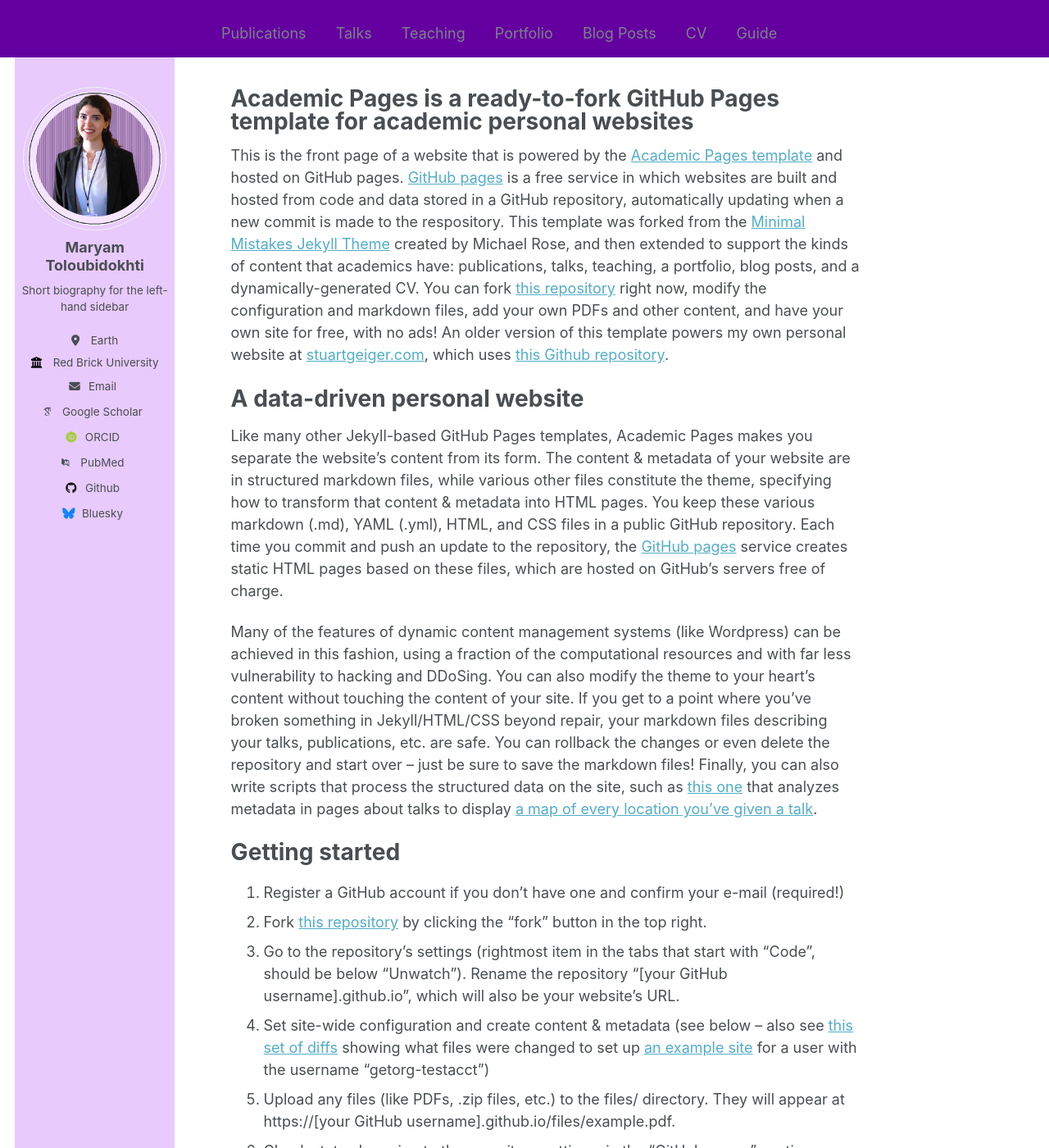
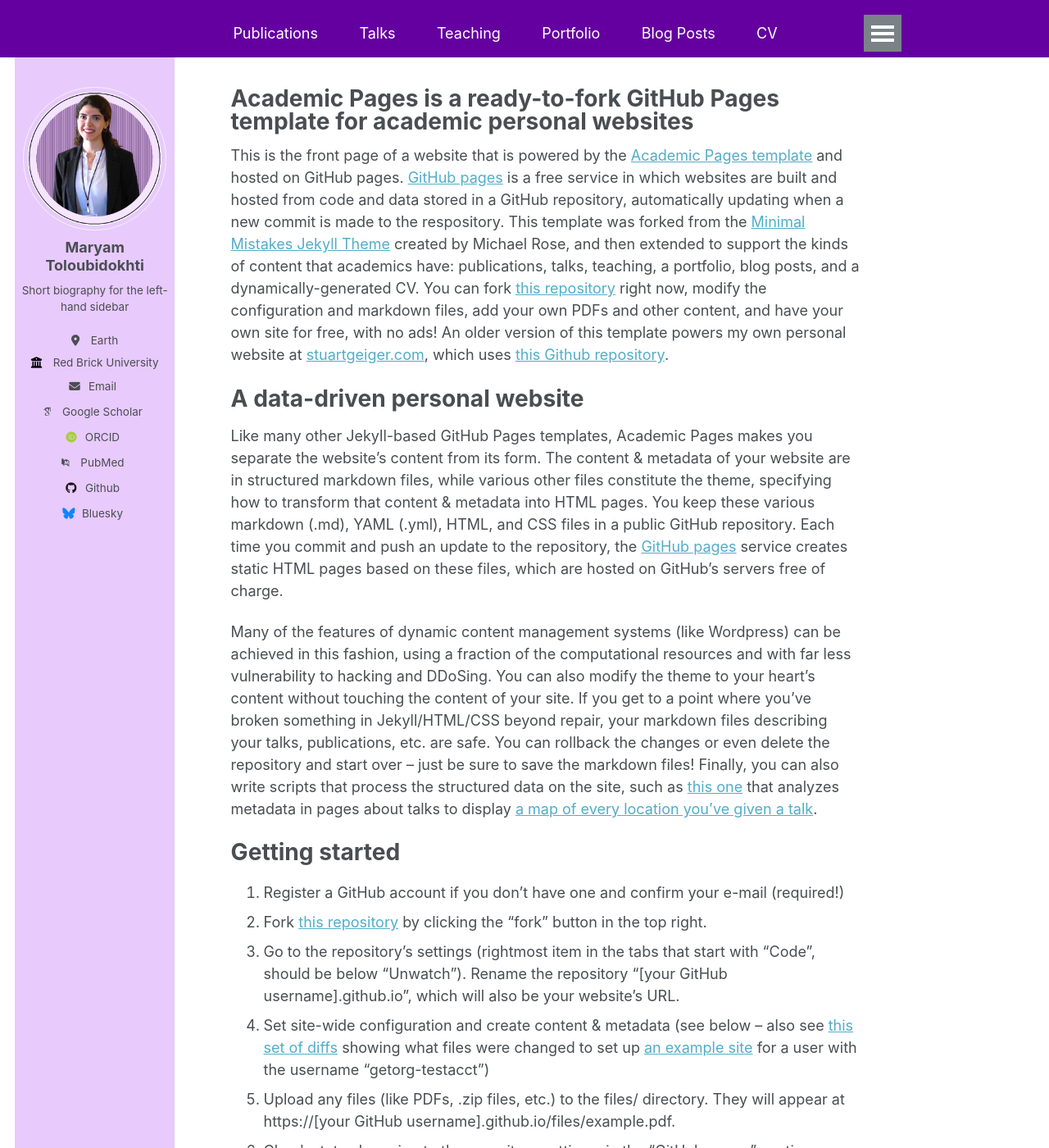
Before and after one commit to maryamTolou/MaryTolou, a Jekyll site: the page built from _pages/about.md, in a window 1280 px wide and 1400 px high. Shown: the whole window at 82% size. Built offline with Jekyll 4.4.1, drawn with Linux system fonts in a browser that asks for light colours; some web fonts are replaced.

Commit message:
nav marging and color

```diff
--- a/_sass/_navigation.scss
+++ b/_sass/_navigation.scss
@@ -179,9 +179,9 @@
 
   a {
     display: block;
-    margin: 0 1rem;
+    margin: 0 1.4rem;
     padding: 0.5rem 0;
-    color: $masthead-link-color;
+    color: white;
     text-decoration: none;
 
     &:hover {
```
